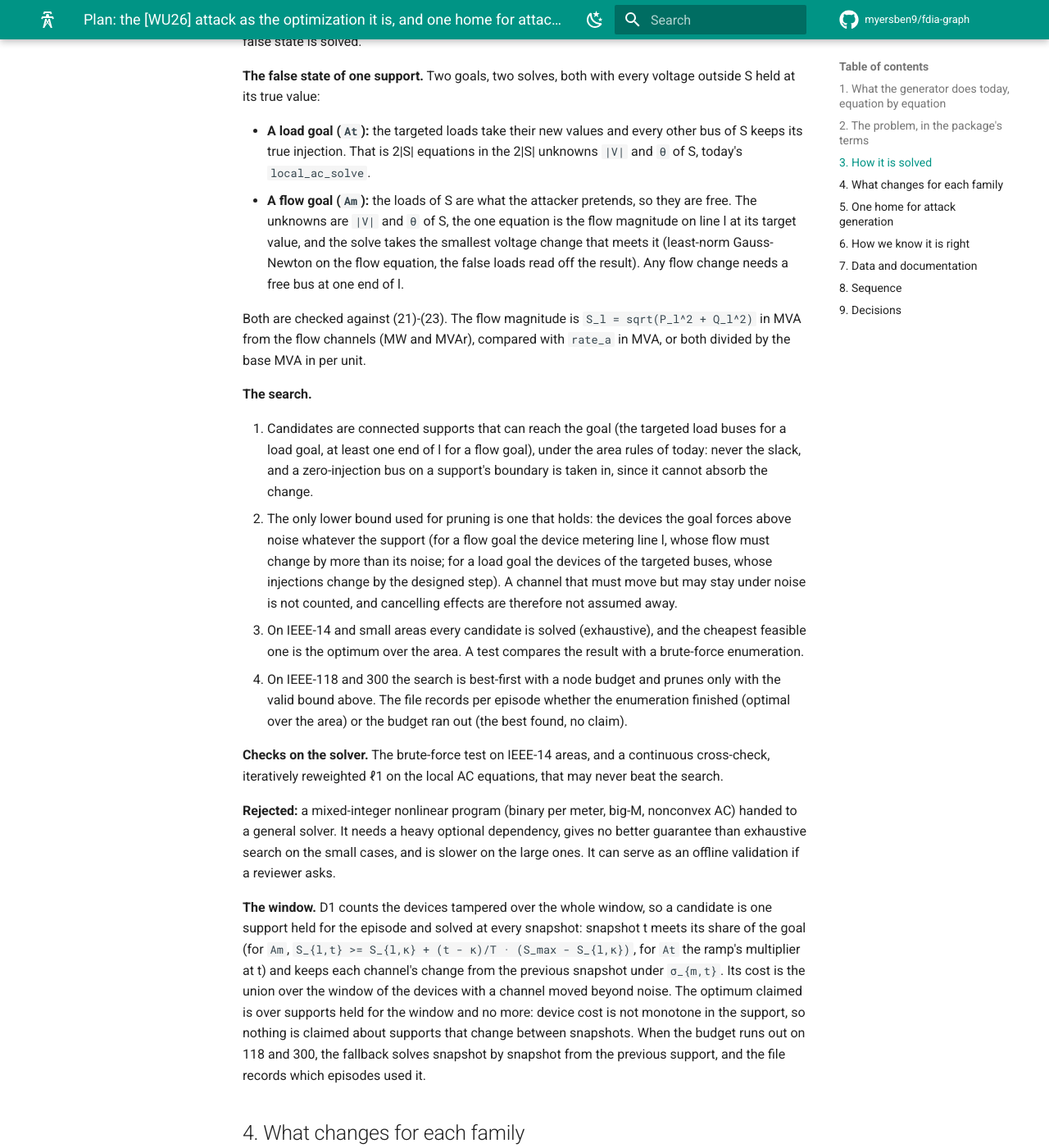
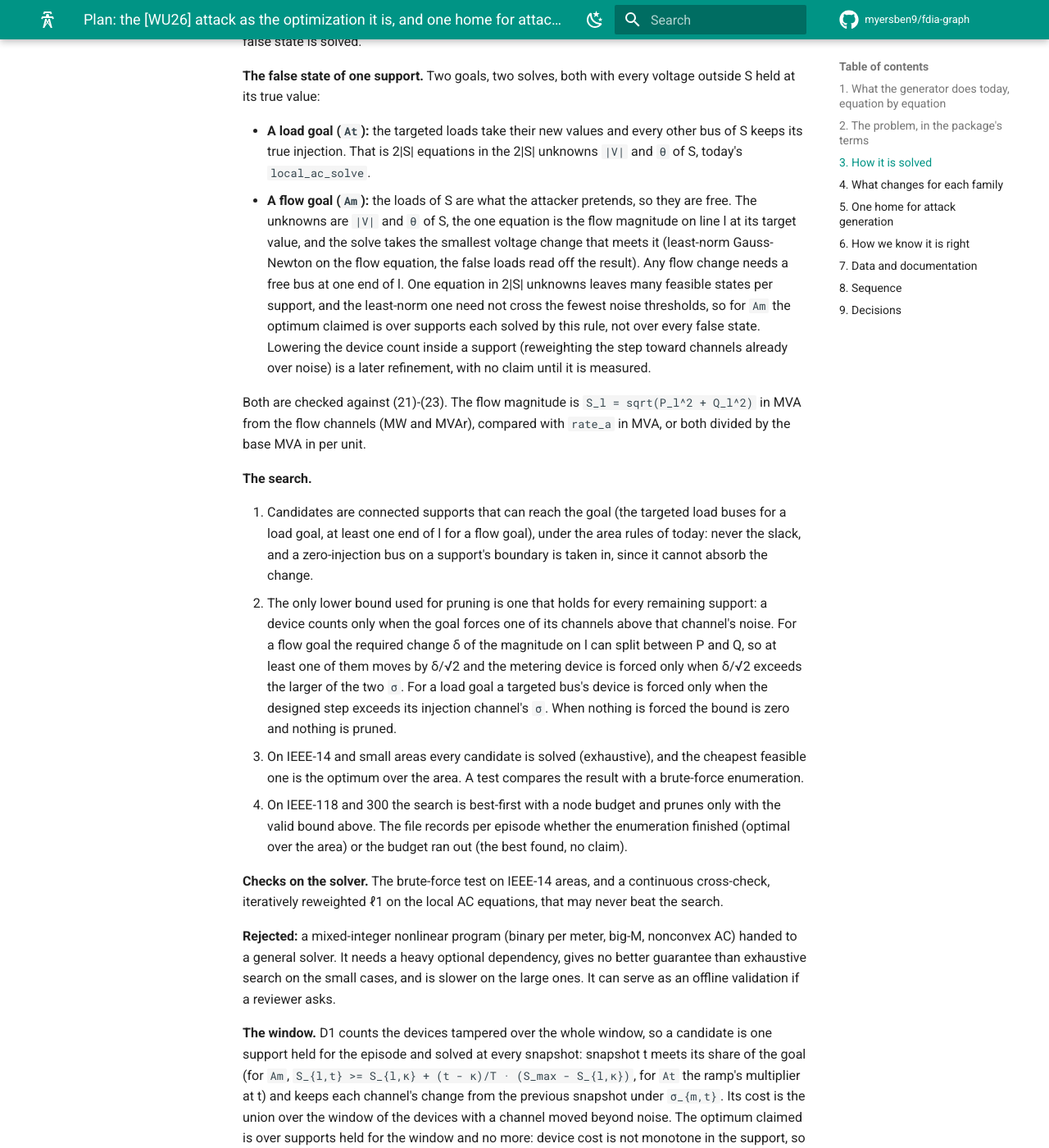
Before and after one commit to myersben9/fdia-graph, an MkDocs documentation site: the page built from docs/plans/WU_MSFDIA_PLAN.md, in a window 1280 px wide and 1400 px high, scrolled down 2857 px. Shown: the whole window at 82% size. Built offline with MkDocs 1.6.1 and Material for MkDocs 9.7.7, drawn with Linux system fonts in a browser that asks for light colours; comment, search, counter and statistics services are not loaded; the version menu is left out.

Commit message:
Wu plan: Am's optimum is over supports under the least-norm rule; the pruning bound needs a channel forced above its own noise

```diff
--- a/docs/plans/WU_MSFDIA_PLAN.md
+++ b/docs/plans/WU_MSFDIA_PLAN.md
@@ -95,7 +95,11 @@ at its true value:
   unknowns are `|V|` and `θ` of S, the one equation is the flow magnitude on line l at its target
   value, and the solve takes the smallest voltage change that meets it (least-norm Gauss-Newton on
   the flow equation, the false loads read off the result). Any flow change needs a free bus at one
-  end of l.
+  end of l. One equation in 2|S| unknowns leaves many feasible states per support, and the
+  least-norm one need not cross the fewest noise thresholds, so for `Am` the optimum claimed is over
+  supports each solved by this rule, not over every false state. Lowering the device count inside
+  a support (reweighting the step toward channels already over noise) is a later refinement, with
+  no claim until it is measured.
 
 Both are checked against (21)-(23). The flow magnitude is `S_l = sqrt(P_l^2 + Q_l^2)` in MVA from the
 flow channels (MW and MVAr), compared with `rate_a` in MVA, or both divided by the base MVA in per
@@ -106,11 +110,12 @@ unit.
 1. Candidates are connected supports that can reach the goal (the targeted load buses for a load
    goal, at least one end of l for a flow goal), under the area rules of today: never the slack, and
    a zero-injection bus on a support's boundary is taken in, since it cannot absorb the change.
-2. The only lower bound used for pruning is one that holds: the devices the goal forces above noise
-   whatever the support (for a flow goal the device metering line l, whose flow must change by more
-   than its noise; for a load goal the devices of the targeted buses, whose injections change by the
-   designed step). A channel that must move but may stay under noise is not counted, and cancelling
-   effects are therefore not assumed away.
+2. The only lower bound used for pruning is one that holds for every remaining support: a device
+   counts only when the goal forces one of its channels above that channel's noise. For a flow goal
+   the required change δ of the magnitude on l can split between P and Q, so at least one of them
+   moves by δ/√2 and the metering device is forced only when δ/√2 exceeds the larger of the two
+   `σ`. For a load goal a targeted bus's device is forced only when the designed step exceeds its
+   injection channel's `σ`. When nothing is forced the bound is zero and nothing is pruned.
 3. On IEEE-14 and small areas every candidate is solved (exhaustive), and the cheapest feasible one
    is the optimum over the area. A test compares the result with a brute-force enumeration.
 4. On IEEE-118 and 300 the search is best-first with a node budget and prunes only with the valid
```
